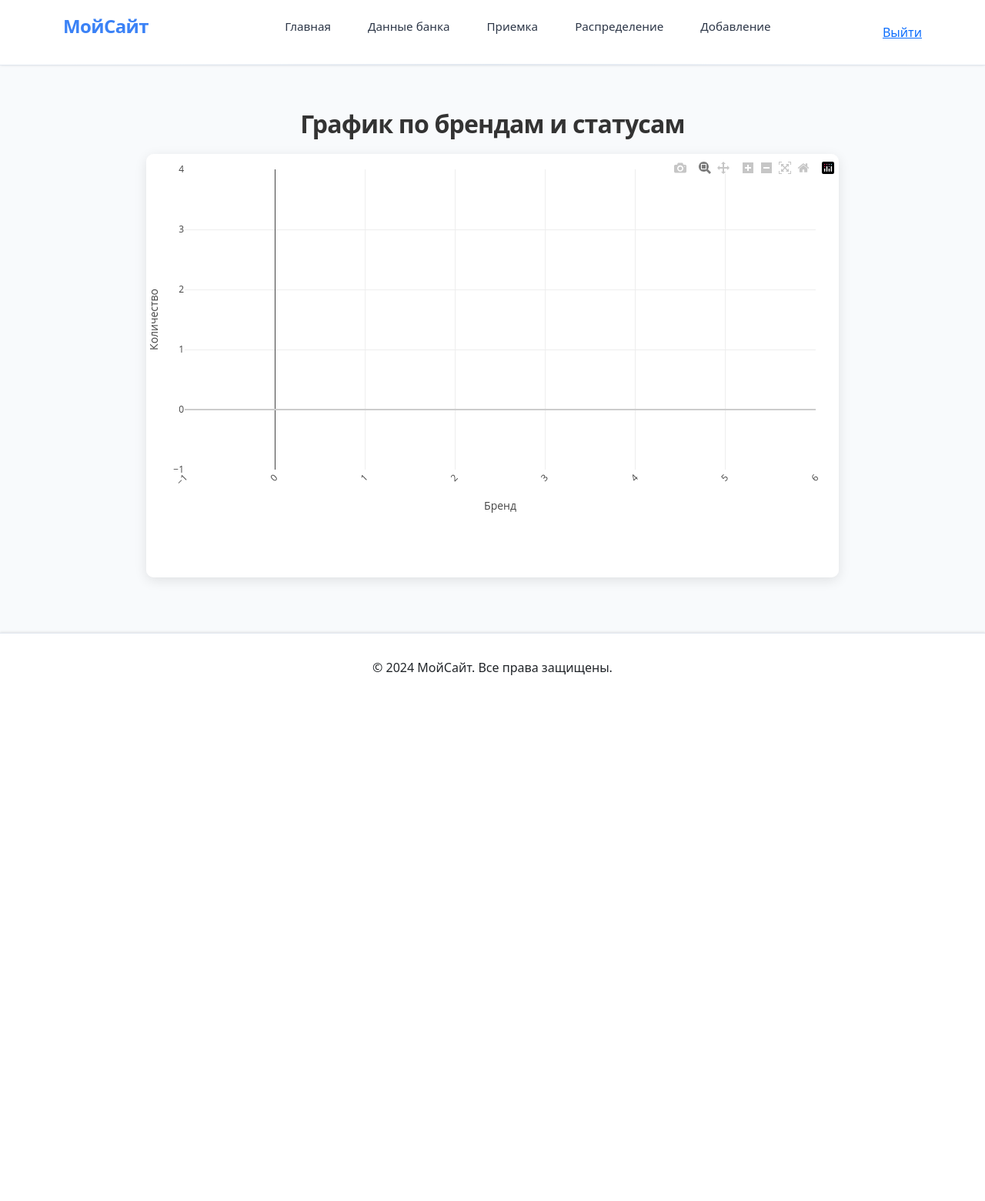
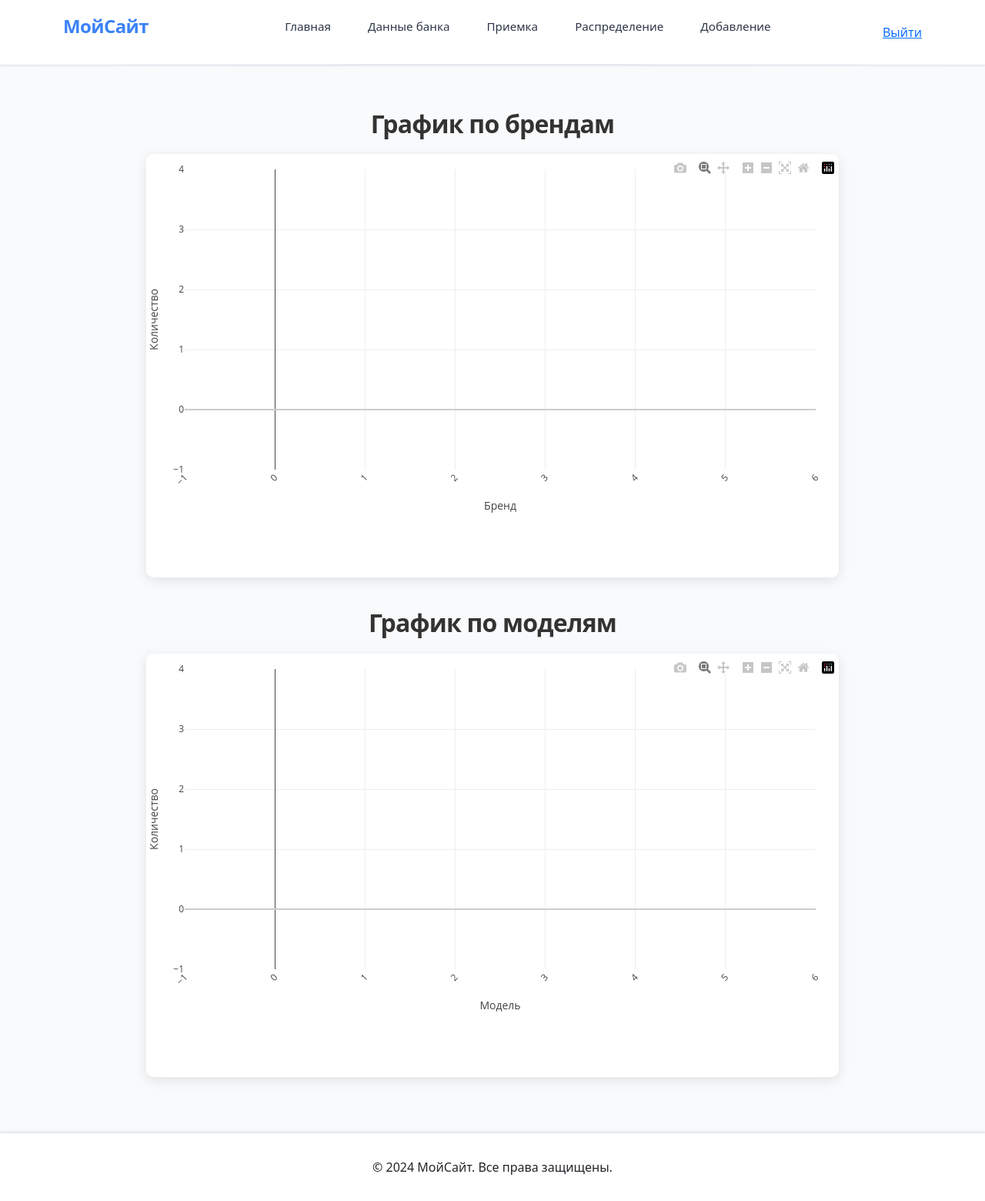
Before and after one commit to Lexabe2/Alfa_repair, a Django app: page /home/ in a window 1280 px wide. Shown: the whole page at 77% size. Before the commit the page ends 877 px from the top, so only its background shows below. Run offline with Django 5.2, Linux system fonts and the light colour scheme; the visitor is signed in with stand-in values (Sample User, id 1); data that the repository does not hold is empty; some libraries are stand-ins or nearby versions.

```diff
--- a/Alfa_repair_app/fynk.py
+++ b/Alfa_repair_app/fynk.py
@@ -6,31 +6,30 @@ from collections import defaultdict
 import json
 
 
-def data_sc():
+def get_chart_data(group_field):
+    """Генерация данных для графика по указанному полю (brand или model)"""
     data = (
         SerialNumber.objects
-        .values('brand', 'status')
+        .values(group_field, 'status')
         .annotate(count=Count('id'))
-        .order_by('brand', 'status')
+        .order_by(group_field, 'status')
     )
 
-    # Формируем данные в структуру: brand -> status -> count
     table = defaultdict(lambda: defaultdict(int))
     statuses_set = set()
 
     for entry in data:
-        brand = entry['brand'] or 'Неизвестно'
+        group_value = entry[group_field] or ('Неизвестно' if group_field == 'brand' else 'Не указана модель')
         status = entry['status'] or 'Не указан'
         count = entry['count']
-        table[brand][status] = count
+        table[group_value][status] = count
         statuses_set.add(status)
 
     statuses = sorted(statuses_set)
-    brands = list(table.keys())
+    groups = list(table.keys())
 
-    # Подготовка данных для графика
     chart_data = {
-        'brands': brands,
+        'labels': groups,
         'statuses': statuses,
         'datasets': []
     }
@@ -38,10 +37,20 @@ def data_sc():
     for status in statuses:
         dataset = {
             'label': status,
-            'data': [table[brand].get(status, 0) for brand in brands]
+            'data': [table[g].get(status, 0) for g in groups]
         }
         chart_data['datasets'].append(dataset)
-    return json.dumps(chart_data)
+
+    return chart_data
+
+def charts_view(request):
+    brand_data = get_chart_data('brand')
+    model_data = get_chart_data('model')
+
+    return render(request, "charts.html", {
+        "brand_chart_json": json.dumps(brand_data, ensure_ascii=False),
+        "model_chart_json": json.dumps(model_data, ensure_ascii=False),
+    })
 
 
 def search_batch_terminal(batch):
--- a/Alfa_repair_app/views.py
+++ b/Alfa_repair_app/views.py
@@ -3,7 +3,7 @@ from django.contrib.auth import authenticate, login, logout
 from django.contrib.auth.decorators import login_required
 from django.http import JsonResponse
 from .fynk import search_cell_start, search_cell_end, app_data, terminal, model_search, excel_load_terminal_add, \
-    search_distribution, search_box, data_sc
+    search_distribution, search_box, get_chart_data
 from Alfa_repair_app.models import Application, SerialNumber
 from django.template.loader import render_to_string
 from django.http import HttpResponse
@@ -11,6 +11,7 @@ import openpyxl
 from django.db.models.functions import Cast
 from django.db.models import IntegerField, Max
 from io import BytesIO
+import json
 
 
 def login_views(request):
@@ -35,8 +36,13 @@ def out(request):
 
 @login_required(login_url='login')
 def index(request):
-    data = data_sc()
-    return render(request, 'home.html', {'chart_data_json': data})
+    brand_data = get_chart_data('brand')
+    model_data = get_chart_data('model')
+
+    return render(request, "home.html", {
+        "brand_chart_json": json.dumps(brand_data, ensure_ascii=False),
+        "model_chart_json": json.dumps(model_data, ensure_ascii=False),
+    })
 
 
 def add_bank_req(request):
--- a/templates/home.html
+++ b/templates/home.html
@@ -1,5 +1,5 @@
 {% extends "base.html" %}
-{% block title %}Index{% endblock title %}
+{% block title %}Графики{% endblock title %}
 
 {% block content %}
     <style>
@@ -9,8 +9,7 @@
             font-weight: 600;
             color: #333;
         }
-
-        #brandStatusChart {
+        .chart-block {
             max-width: 900px;
             width: 100%;
             height: 550px;
@@ -19,23 +18,23 @@
             border-radius: 10px;
             box-shadow: 0 4px 16px rgba(0,0,0,0.1);
             box-sizing: border-box;
-            overflow-x: auto; /* если что, горизонтальная прокрутка */
+            overflow-x: auto;
         }
     </style>
 
-    <h2>График по брендам и статусам</h2>
-    <div id="brandStatusChart"></div>
+    <h2>График по брендам</h2>
+    <div id="brandChart" class="chart-block"></div>
 
-    <!-- Подключи Plotly здесь, если его нет в base.html -->
+    <h2>График по моделям</h2>
+    <div id="modelChart" class="chart-block"></div>
+
     <script src="https://cdn.plot.ly/plotly-2.32.0.min.js"></script>
 
     <script>
         document.addEventListener("DOMContentLoaded", function () {
-            const chartData = JSON.parse('{{ chart_data_json|safe }}');
-            const brands = chartData.brands;
-
+            function drawChart(containerId, chartData, xTitle) {
                 const traces = chartData.datasets.map(ds => ({
-                x: brands,
+                    x: chartData.labels,
                     y: ds.data,
                     name: ds.label,
                     type: 'bar',
@@ -45,7 +44,7 @@
                 const layout = {
                     barmode: 'stack',
                     xaxis: {
-                    title: 'Бренд',
+                        title: xTitle,
                         tickangle: -45,
                         tickfont: { size: 12 },
                         automargin: true
@@ -67,7 +66,11 @@
                     hovermode: 'closest'
                 };
 
-            Plotly.newPlot('brandStatusChart', traces, layout, { responsive: true });
+                Plotly.newPlot(containerId, traces, layout, { responsive: true });
+            }
+
+            drawChart('brandChart', JSON.parse('{{ brand_chart_json|safe }}'), 'Бренд');
+            drawChart('modelChart', JSON.parse('{{ model_chart_json|safe }}'), 'Модель');
         });
     </script>
 {% endblock content %}
```
Lines whose indentation alone changed are shown as unchanged.
